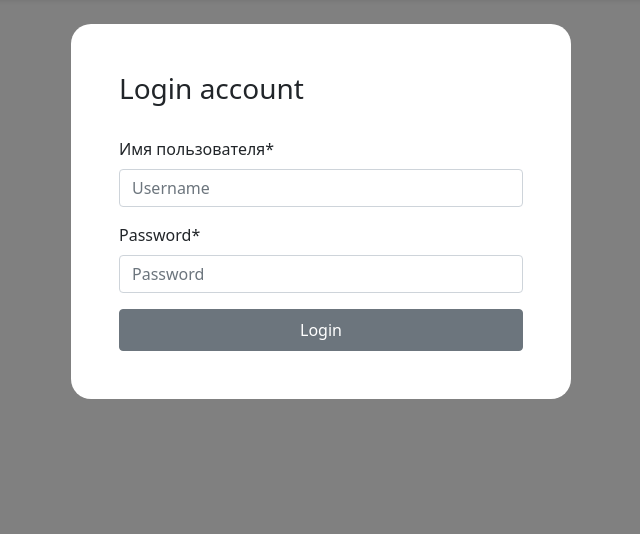
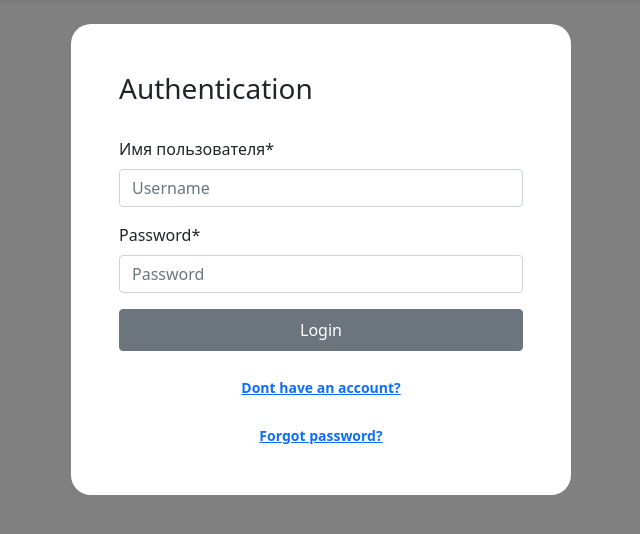
Before and after one commit to KamilRahmatullin/DjangoTestProject, a Django app: page /account/login/ in a window 1280 px wide. Shown: the part 159-693 px from the top of the page, without its empty margins (319-959 px from the left). Run offline with Django 5.2, Linux system fonts and the light colour scheme; data comes from the database, SQL or seed files in the repository; both versions use the stored data as it was after the commit; some libraries are stand-ins or nearby versions.

Commit message:
ticket-008 reset password

```diff
--- a/bigcorp/account/forms.py
+++ b/bigcorp/account/forms.py
@@ -57,7 +57,7 @@ class ProfileForm(forms.ModelForm):
     def clean_email(self):
         email = self.cleaned_data['email'].lower()
 
-        if User.objects.filter(email=email).exists() or len(email) > 254:
-            raise forms.ValidationError('Email already exists or too long')
+        if User.objects.filter(email=email).exclude(id=self.instance.id).exists() or len(email) > 254:
+            raise forms.ValidationError('Email already in use or too long')
 
         return email
--- a/bigcorp/account/templates/account/login/login.html
+++ b/bigcorp/account/templates/account/login/login.html
@@ -1,33 +1,73 @@
-{% include 'base.html' %}
+{%  include "base.html" %}
 
 {% load static %}
 
 {% load crispy_forms_tags %}
 
 <style>
-    body {
+    body{
         background-color: gray;
     }
+
     .btn-register{
         transition: 0.5s;
     }
-    .btn-register:hover{
+
+    .btn-register:hover {
         background-color: forestgreen;
         transform: scale(1.1);
     }
 </style>
 
+
 {% block content %}
+<br>
+
+<div class="container bg-white shadow-md p-5 form-layout">
+
+    <h3>Authentication</h3>
 
     <br>
-<div class="container bg-white shadow-md p-5 form-layout">
-<h3>Login account</h3>
-<br>
+
     <form method="post">
         {% csrf_token %}
         {{ form|crispy }}
         <button type="submit" class="btn btn-secondary w-100 btn-block p-2 btn-register">Login</button>
     </form>
+
+    <br>
+
+    {% if form.errors %}
+        <div class="alert alert-danger" role="alert">
+            {% for field in form %}
+                {% if field.errors %}
+                    {{ field.errors }}
+                {% endif %}
+            {% endfor %}
+        </div>
+    {% endif %}
+
+    {% if messages %}
+    <ul class="messages">
+        {% for message in messages %}
+            <li class="{{ message.tags }}">
+                {{ message|safe }}
+
+            </li>
+        {% endfor %}
+    </ul>
+{% endif %}
+
+    <div class="text-center">
+        <a href="{% url 'account:register' %}">Dont have an account?</a>
     </div>
 
+    <br>
+    <div class="text-center">
+        <a href="{% url 'account:password_reset' %}">Forgot password?</a>
+    </div>
+</div>
+
+<br>
+
 {% endblock %}
--- a/bigcorp/account/urls.py
+++ b/bigcorp/account/urls.py
@@ -1,4 +1,5 @@
-from django.urls import path
+from django.urls import path, reverse_lazy
+from django.contrib.auth import views as auth_views
 from django.shortcuts import render
 from .views import register_user_view, login_user_view, logout_user_view, dashboard_view, profile_view, \
     delete_users_view
@@ -20,6 +21,25 @@ urlpatterns = [
     path('dashboard/', dashboard_view, name='dashboard'),
     path('profile-management/', profile_view, name='profile_management'),
     path('delete-users/', delete_users_view, name='delete_user'),
+
+    # password reset
+    path('password-reset/',
+         auth_views.PasswordResetView.as_view(
+             template_name='account/password/password_reset.html',
+             email_template_name='account/password/password_reset_email.html',
+             success_url=reverse_lazy('account:password_reset_done')),
+         name='password_reset'),
+    path('password-reset/done/', auth_views.PasswordResetView.as_view(
+        template_name='account/password/password_reset_done.html'),
+         name='password_reset_done'),
+    path('password-reset-confirm/<uidb64>/<token>/',
+         auth_views.PasswordResetConfirmView.as_view(
+             template_name='account/password/password_reset_confirm.html',
+             success_url=reverse_lazy('account:password_reset_complete')),
+         name='password_reset_confirm'),
+    path('password-reset-complete/', auth_views.PasswordResetCompleteView.as_view(
+        template_name='account/password/password_reset_complete.html'),
+         name='password_reset_complete'),
 ]
 
 # upur zvyp mrlw cleg
```
Also changed, not shown: bigcorp/db.sqlite3. Lines whose indentation alone changed are shown as unchanged.
